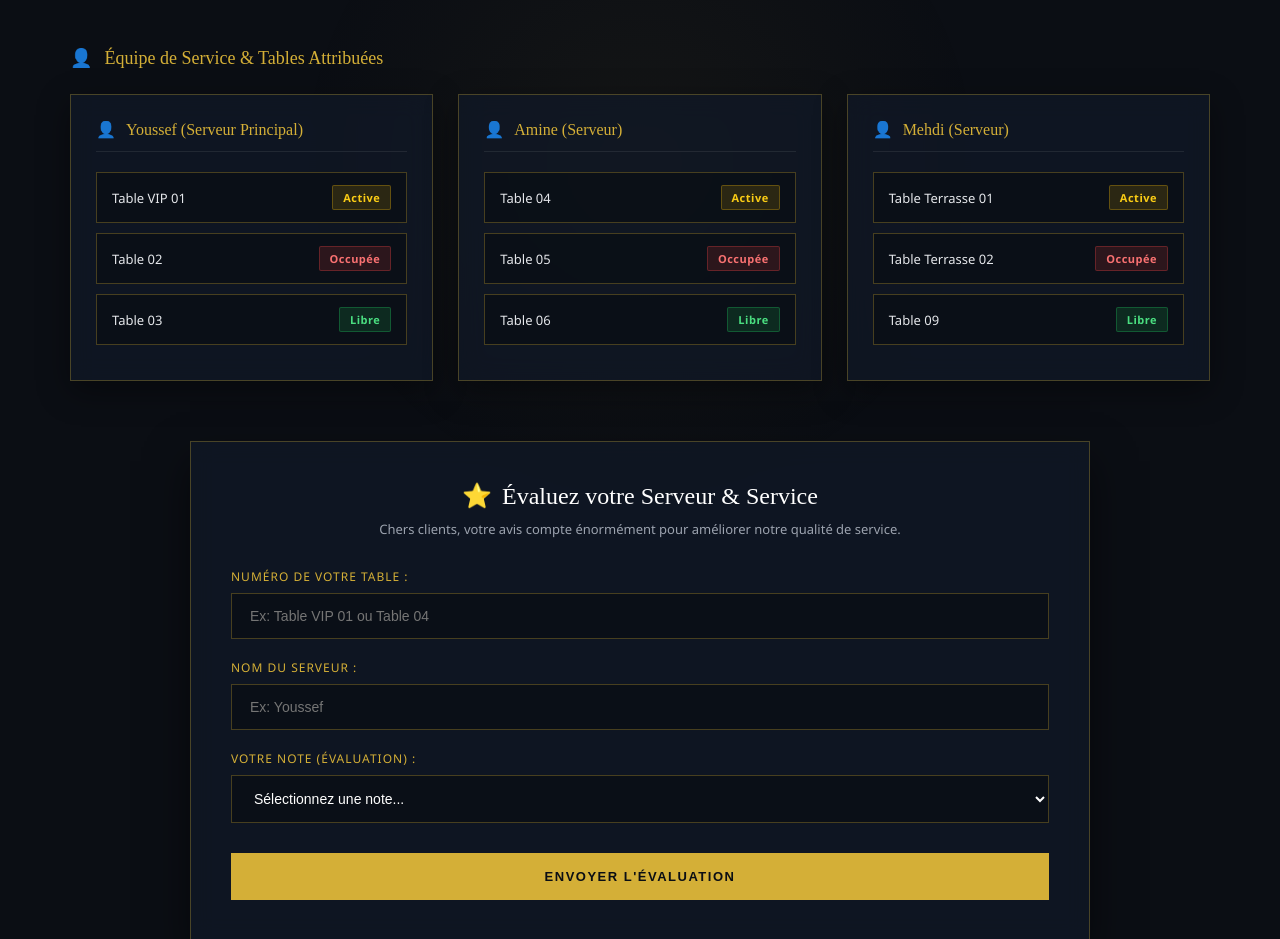
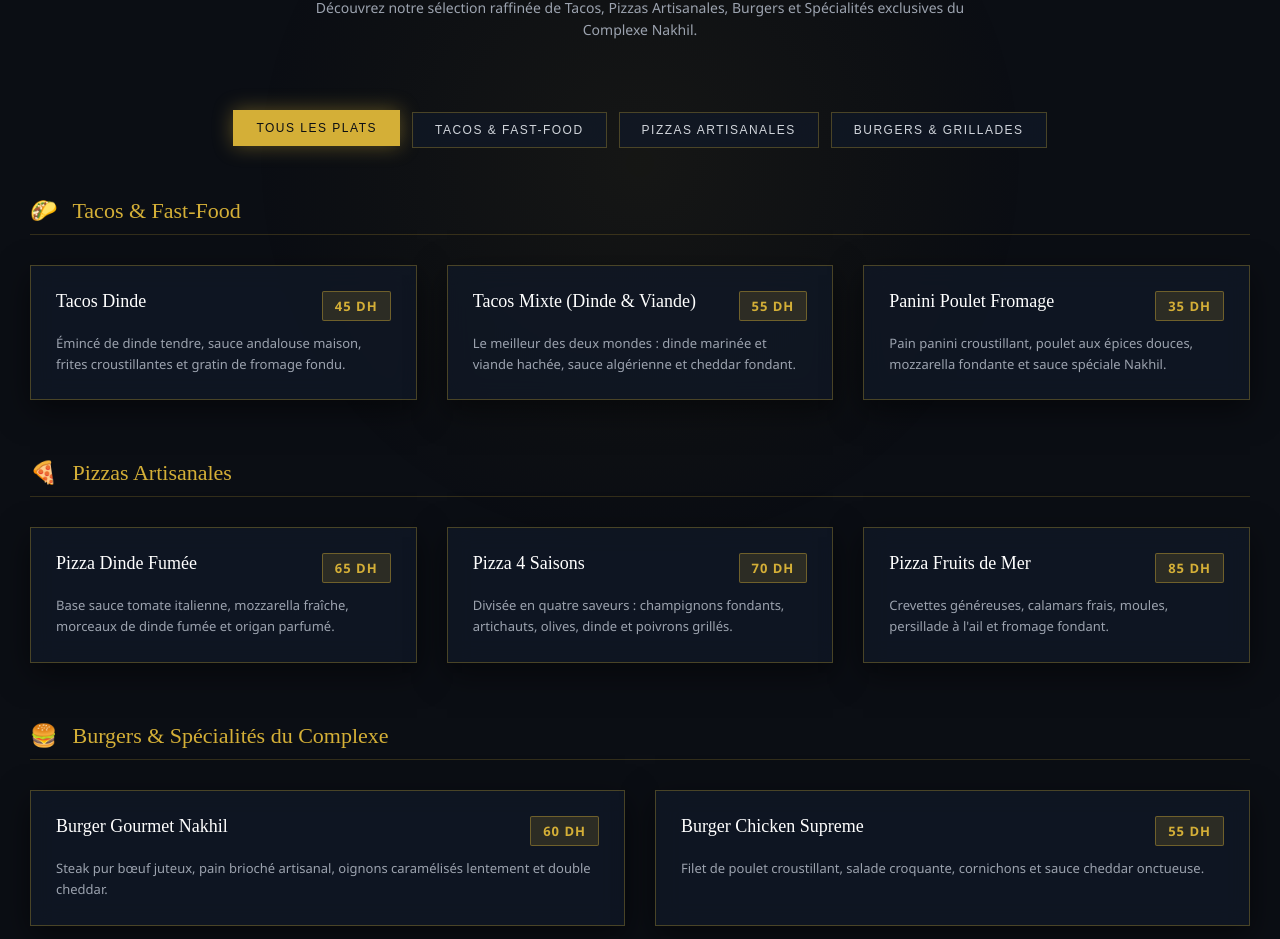
Before and after one commit to saltadoryt-tech/rayan, a website: page menu.html in a window 1280 px wide. Shown: the part 237-1176 px from the top of the page. Drawn offline with Linux system fonts and the light colour scheme.

Commit message:
Update menu.html

```diff
--- a/menu.html
+++ b/menu.html
@@ -3,7 +3,7 @@
 <head>
     <meta charset="UTF-8">
     <meta name="viewport" content="width=device-width, initial-scale=1.0">
-    <title>Répartition du Service | Complexe Nakhil</title>
+    <title>Notre Menu Gastronomique | Complexe Nakhil</title>
     <style>
         :root {
             --gold: #d4af37;
@@ -30,18 +30,24 @@
             position: relative;
         }
 
-        /* Background Watermark Star */
+        /* Background Watermark Star Animation */
         body::before {
             content: '';
             position: fixed;
             top: 50%;
             left: 50%;
             transform: translate(-50%, -50%);
-            width: 700px;
-            height: 700px;
-            background: radial-gradient(circle, rgba(212, 175, 55, 0.05) 0%, transparent 70%);
+            width: 800px;
+            height: 800px;
+            background: radial-gradient(circle, rgba(212, 175, 55, 0.06) 0%, transparent 70%);
             pointer-events: none;
             z-index: 0;
+            animation: pulseGlow 8s ease-in-out infinite alternate;
+        }
+
+        @keyframes pulseGlow {
+            0% { transform: translate(-50%, -50%) scale(0.9); opacity: 0.6; }
+            100% { transform: translate(-50%, -50%) scale(1.1); opacity: 1; }
         }
 
         /* --- HEADER & NAVIGATION --- */
@@ -154,257 +160,194 @@
             border-radius: 4px;
         }
 
-        /* Responsive Mobile Menu Drawer */
         @media (max-width: 992px) {
-            .nav-container {
-                padding: 15px 20px;
-            }
-            .mobile-menu-btn {
-                display: flex;
-            }
+            .nav-container { padding: 15px 20px; }
+            .mobile-menu-btn { display: flex; }
             .nav-links {
                 position: absolute;
-                top: 73px;
-                left: 0;
-                width: 100%;
+                top: 73px; left: 0; width: 100%;
                 background: rgba(11, 14, 20, 0.98);
                 flex-direction: column;
                 align-items: center;
-                padding: 30px 0;
-                gap: 20px;
+                padding: 30px 0; gap: 20px;
                 border-bottom: 1px solid var(--border-gold);
-                transform: translateY(-150%);
-                opacity: 0;
-                transition: all 0.4s ease-in-out;
-                pointer-events: none;
+                transform: translateY(-150%); opacity: 0;
+                transition: all 0.4s ease-in-out; pointer-events: none;
             }
-            .nav-links.open {
-                transform: translateY(0);
-                opacity: 1;
-                pointer-events: auto;
-            }
-            .btn-reserve-top {
-                display: none;
-            }
+            .nav-links.open { transform: translateY(0); opacity: 1; pointer-events: auto; }
+            .btn-reserve-top { display: none; }
         }
 
-        /* --- MAIN PAGE CONTENT --- */
-        .page-hero {
+        /* --- MENU HERO --- */
+        .menu-hero {
             text-align: center;
-            padding: 60px 20px 30px 20px;
+            padding: 70px 20px 40px 20px;
             position: relative;
             z-index: 1;
         }
 
-        .page-hero span {
+        .menu-hero span {
             color: var(--gold);
             font-size: 11px;
-            letter-spacing: 3px;
+            letter-spacing: 4px;
             text-transform: uppercase;
             display: block;
             margin-bottom: 10px;
         }
 
-        .page-hero h1 {
-            font-size: 38px;
+        .menu-hero h1 {
+            font-size: 42px;
             font-family: serif;
             font-weight: 400;
-            margin-bottom: 10px;
             color: #ffffff;
+            margin-bottom: 15px;
         }
 
-        .page-hero p {
+        .menu-hero p {
             color: var(--text-muted);
             font-size: 14px;
-            letter-spacing: 0.5px;
-            max-width: 600px;
+            max-width: 650px;
             margin: 0 auto;
+            line-height: 1.6;
         }
 
-        .container {
-            max-width: 1200px;
-            margin: 0 auto;
-            padding: 20px 30px 100px 30px;
+        /* --- CATEGORY TABS FILTER --- */
+        .menu-categories {
+            display: flex;
+            justify-content: center;
+            gap: 12px;
+            flex-wrap: wrap;
+            margin: 30px 20px 50px 20px;
             position: relative;
             z-index: 1;
         }
 
-        /* Section Title */
-        .section-title {
-            display: flex;
-            align-items: center;
-            gap: 12px;
-            font-size: 18px;
-            font-family: serif;
-            color: var(--gold);
-            margin-bottom: 25px;
+        .cat-btn {
+            background: var(--bg-card);
+            border: 1px solid var(--border-gold);
+            color: #d1d5db;
+            padding: 10px 22px;
+            font-size: 12px;
+            letter-spacing: 1.5px;
+            text-transform: uppercase;
+            cursor: pointer;
+            transition: all 0.3s ease;
+            backdrop-filter: blur(10px);
         }
 
-        /* Servers Grid */
-        .servers-grid {
-            display: grid;
-            grid-template-columns: repeat(auto-fit, minmax(340px, 1fr));
-            gap: 25px;
+        .cat-btn:hover, .cat-btn.active {
+            background: var(--gold);
+            color: var(--bg-dark);
+            border-color: var(--gold);
+            box-shadow: 0 0 20px rgba(212, 175, 55, 0.4);
+            transform: translateY(-2px);
+        }
+
+        /* --- MENU CONTAINER & SECTIONS --- */
+        .menu-container {
+            max-width: 1300px;
+            margin: 0 auto;
+            padding: 0 30px 100px 30px;
+            position: relative;
+            z-index: 1;
+        }
+
+        .menu-section {
             margin-bottom: 60px;
         }
 
-        .server-card {
+        .section-heading {
+            display: flex;
+            align-items: center;
+            gap: 15px;
+            font-size: 22px;
+            font-family: serif;
+            color: var(--gold);
+            margin-bottom: 30px;
+            border-bottom: 1px solid rgba(212, 175, 55, 0.2);
+            padding-bottom: 10px;
+        }
+
+        .menu-grid {
+            display: grid;
+            grid-template-columns: repeat(auto-fit, minmax(360px, 1fr));
+            gap: 30px;
+        }
+
+        /* --- MENU ITEM CARD WITH STUNNING ANIMATION --- */
+        .menu-item {
             background: var(--bg-card);
             border: 1px solid var(--border-gold);
             padding: 25px;
             backdrop-filter: blur(12px);
-            box-shadow: 0 10px 30px rgba(0, 0, 0, 0.4);
-            transition: all 0.3s ease;
+            position: relative;
+            overflow: hidden;
+            box-shadow: 0 10px 30px rgba(0, 0, 0, 0.5);
+            transition: transform 0.4s cubic-bezier(0.16, 1, 0.3, 1), border-color 0.4s, box-shadow 0.4s;
         }
 
-        .server-card:hover {
-            transform: translateY(-5px);
-            border-color: var(--gold);
-            box-shadow: 0 15px 35px rgba(212, 175, 55, 0.15);
+        /* Gold glowing sweep effect on hover */
+        .menu-item::before {
+            content: '';
+            position: absolute;
+            top: 0; left: -100%;
+            width: 100%; height: 100%;
+            background: linear-gradient(90deg, transparent, rgba(212, 175, 55, 0.08), transparent);
+            transition: 0.6s;
         }
 
-        .server-header {
-            display: flex;
-            align-items: center;
-            gap: 10px;
-            font-size: 16px;
-            font-weight: 500;
-            font-family: serif;
-            color: var(--gold);
-            margin-bottom: 20px;
-            border-bottom: 1px solid rgba(255, 255, 255, 0.08);
-            padding-bottom: 12px;
+        .menu-item:hover::before {
+            left: 100%;
         }
 
-        .table-row {
+        .menu-item:hover {
+            transform: translateY(-8px) scale(1.01);
+            border-color: var(--gold);
+            box-shadow: 0 20px 40px rgba(212, 175, 55, 0.2);
+        }
+
+        .item-header {
             display: flex;
             justify-content: space-between;
-            align-items: center;
-            background: rgba(11, 14, 20, 0.8);
-            border: 1px solid var(--border-gold);
-            padding: 12px 15px;
-            margin-bottom: 10px;
-            font-size: 13px;
+            align-items: flex-start;
+            margin-bottom: 12px;
+            gap: 15px;
         }
 
-        .table-name {
-            color: #e5e7eb;
+        .item-title {
+            font-size: 18px;
+            font-family: serif;
+            color: #ffffff;
+            font-weight: 500;
+            transition: color 0.3s;
         }
 
-        .status-badge {
-            padding: 4px 10px;
-            font-size: 11px;
+        .menu-item:hover .item-title {
+            color: var(--gold);
+        }
+
+        .item-price {
+            background: rgba(212, 175, 55, 0.15);
+            color: var(--gold);
+            border: 1px solid rgba(212, 175, 55, 0.4);
+            padding: 5px 12px;
+            font-size: 13px;
             font-weight: 700;
-            letter-spacing: 0.5px;
+            letter-spacing: 1px;
+            white-space: nowrap;
             border-radius: 2px;
         }
 
-        .status-active {
-            background: rgba(234, 179, 8, 0.15);
-            color: #facc15;
-            border: 1px solid rgba(234, 179, 8, 0.3);
+        .item-desc {
+            color: var(--text-muted);
+            font-size: 13px;
+            line-height: 1.6;
         }
 
-        .status-occupied {
-            background: rgba(239, 68, 68, 0.15);
-            color: #f87171;
-            border: 1px solid rgba(239, 68, 68, 0.3);
-        }
-
-        .status-free {
-            background: rgba(34, 197, 94, 0.15);
-            color: #4ade80;
-            border: 1px solid rgba(34, 197, 94, 0.3);
-        }
-
-        /* Evaluation Section Box */
-        .eval-box {
-            background: var(--bg-card);
-            border: 1px solid var(--border-gold);
-            padding: 40px;
-            backdrop-filter: blur(12px);
-            box-shadow: 0 20px 40px rgba(0, 0, 0, 0.5);
-            max-width: 900px;
-            margin: 0 auto;
-        }
-
-        .eval-box h2 {
-            font-size: 24px;
-            font-family: serif;
-            text-align: center;
-            margin-bottom: 10px;
-            color: #ffffff;
-            display: flex;
-            align-items: center;
-            justify-content: center;
-            gap: 10px;
-            font-weight: 400;
-        }
-
-        .eval-box > p {
-            text-align: center;
-            color: var(--text-muted);
-            font-size: 13px;
-            margin-bottom: 30px;
-        }
-
-        .form-group {
-            margin-bottom: 20px;
-        }
-
-        .form-group label {
-            display: block;
-            font-size: 12px;
-            letter-spacing: 1px;
-            text-transform: uppercase;
-            color: var(--gold);
-            margin-bottom: 8px;
-        }
-
-        .form-control {
-            width: 100%;
-            background: rgba(11, 14, 20, 0.8);
-            border: 1px solid var(--border-gold);
-            color: #ffffff;
-            padding: 14px 18px;
-            font-size: 14px;
-            outline: none;
-            transition: border-color 0.3s, box-shadow 0.3s;
-        }
-
-        .form-control:focus {
-            border-color: var(--gold);
-            box-shadow: 0 0 10px rgba(212, 175, 55, 0.2);
-        }
-
-        select.form-control {
-            cursor: pointer;
-        }
-
-        .btn-submit {
-            background: var(--gold);
-            color: var(--bg-dark);
-            width: 100%;
-            padding: 16px;
-            font-weight: 700;
-            font-size: 13px;
-            letter-spacing: 1.5px;
-            text-transform: uppercase;
-            border: none;
-            cursor: pointer;
-            transition: all 0.3s;
-            margin-top: 10px;
-        }
-
-        .btn-submit:hover {
-            background: var(--gold-light);
-            box-shadow: 0 5px 20px rgba(212, 175, 55, 0.4);
-        }
-
-        /* Scroll Reveal Animation Classes */
+        /* --- SCROLL REVEAL ANIMATION CLASSES --- */
         .reveal {
             opacity: 0;
-            transform: translateY(30px);
+            transform: translateY(40px);
             transition: all 0.8s cubic-bezier(0.16, 1, 0.3, 1);
         }
 
@@ -414,12 +357,9 @@
         }
 
         @media (max-width: 768px) {
-            .eval-box {
-                padding: 20px;
-            }
-            .container {
-                padding: 15px 15px 80px 15px;
-            }
+            .menu-grid { grid-template-columns: 1fr; }
+            .menu-container { padding: 0 15px 80px 15px; }
+            .menu-hero h1 { font-size: 30px; }
         }
     </style>
 </head>
@@ -435,9 +375,9 @@
 
             <div class="nav-links" id="navLinks">
                 <a href="nakhil.html">Accueil</a>
-                <a href="menu.html">Menu</a>
+                <a href="menu.html" class="active">Menu</a>
                 <a href="reservation.html">Réservation</a>
-                <a href="repartition.html" class="active">Service & Équipe</a>
+                <a href="repartition.html">Service & Équipe</a>
                 <a href="nakhil.html#contact">Contact</a>
                 <a href="admin.html">Admin</a>
             </div>
@@ -447,112 +387,110 @@
         </div>
     </header>
 
-    <!-- Page Title -->
-    <section class="page-hero reveal">
-        <span>Organisation</span>
-        <h1>Répartition du Service</h1>
-        <p>Gestion des tables par serveur et espace d'évaluation client du Complexe Nakhil.</p>
+    <!-- Hero Section -->
+    <section class="menu-hero reveal">
+        <span>La Carte</span>
+        <h1>Notre Menu Gastronomique</h1>
+        <p>Découvrez notre sélection raffinée de Tacos, Pizzas Artisanales, Burgers et Spécialités exclusives du Complexe Nakhil.</p>
     </section>
 
-    <!-- Main Container -->
-    <div class="container">
+    <!-- Categories Buttons -->
+    <div class="menu-categories reveal">
+        <button class="cat-btn active" onclick="filterMenu('all')">Tous les Plats</button>
+        <button class="cat-btn" onclick="filterMenu('tacos')">Tacos & Fast-Food</button>
+        <button class="cat-btn" onclick="filterMenu('pizzas')">Pizzas Artisanales</button>
+        <button class="cat-btn" onclick="filterMenu('burgers')">Burgers & Grillades</button>
+    </div>
 
-        <!-- Section 1: Servers & Tables -->
-        <div class="reveal">
-            <div class="section-title">
-                <span>👤</span> Équipe de Service & Tables Attribuées
+    <!-- Main Menu Content -->
+    <div class="menu-container">
+
+        <!-- Category: Tacos & Fast-Food -->
+        <div class="menu-section reveal" data-category="tacos">
+            <div class="section-heading">
+                <span>🌮</span> Tacos & Fast-Food
             </div>
-
-            <div class="servers-grid">
-                <!-- Server 1 -->
-                <div class="server-card">
-                    <div class="server-header">
-                        <span>👤</span> Youssef (Serveur Principal)
+            <div class="menu-grid">
+                <div class="menu-item">
+                    <div class="item-header">
+                        <span class="item-title">Tacos Dinde</span>
+                        <span class="item-price">45 DH</span>
                     </div>
-                    <div class="table-row">
-                        <span class="table-name">Table VIP 01</span>
-                        <span class="status-badge status-active">Active</span>
-                    </div>
-                    <div class="table-row">
-                        <span class="table-name">Table 02</span>
-                        <span class="status-badge status-occupied">Occupée</span>
-                    </div>
-                    <div class="table-row">
-                        <span class="table-name">Table 03</span>
-                        <span class="status-badge status-free">Libre</span>
-                    </div>
+                    <div class="item-desc">Émincé de dinde tendre, sauce andalouse maison, frites croustillantes et gratin de fromage fondu.</div>
                 </div>
 
-                <!-- Server 2 -->
-                <div class="server-card">
-                    <div class="server-header">
-                        <span>👤</span> Amine (Serveur)
+                <div class="menu-item">
+                    <div class="item-header">
+                        <span class="item-title">Tacos Mixte (Dinde & Viande)</span>
+                        <span class="item-price">55 DH</span>
                     </div>
-                    <div class="table-row">
-                        <span class="table-name">Table 04</span>
-                        <span class="status-badge status-active">Active</span>
-                    </div>
-                    <div class="table-row">
-                        <span class="table-name">Table 05</span>
-                        <span class="status-badge status-occupied">Occupée</span>
-                    </div>
-                    <div class="table-row">
-                        <span class="table-name">Table 06</span>
-                        <span class="status-badge status-free">Libre</span>
-                    </div>
+                    <div class="item-desc">Le meilleur des deux mondes : dinde marinée et viande hachée, sauce algérienne et cheddar fondant.</div>
                 </div>
 
-                <!-- Server 3 -->
-                <div class="server-card">
-                    <div class="server-header">
-                        <span>👤</span> Mehdi (Serveur)
+                <div class="menu-item">
+                    <div class="item-header">
+                        <span class="item-title">Panini Poulet Fromage</span>
+                        <span class="item-price">35 DH</span>
                     </div>
-                    <div class="table-row">
-                        <span class="table-name">Table Terrasse 01</span>
-                        <span class="status-badge status-active">Active</span>
-                    </div>
-                    <div class="table-row">
-                        <span class="table-name">Table Terrasse 02</span>
-                        <span class="status-badge status-occupied">Occupée</span>
-                    </div>
-                    <div class="table-row">
-                        <span class="table-name">Table 09</span>
-                        <span class="status-badge status-free">Libre</span>
-                    </div>
+                    <div class="item-desc">Pain panini croustillant, poulet aux épices douces, mozzarella fondante et sauce spéciale Nakhil.</div>
                 </div>
             </div>
         </div>
 
-        <!-- Section 2: Evaluation Form -->
-        <div class="eval-box reveal">
-            <h2><span>⭐</span> Évaluez votre Serveur & Service</h2>
-            <p>Chers clients, votre avis compte énormément pour améliorer notre qualité de service.</p>
-
-            <form onsubmit="event.preventDefault(); alert('Merci pour votre évaluation !');">
-                <div class="form-group">
-                    <label>Numéro de votre Table :</label>
-                    <input type="text" class="form-control" placeholder="Ex: Table VIP 01 ou Table 04" required>
+        <!-- Category: Pizzas Artisanales -->
+        <div class="menu-section reveal" data-category="pizzas">
+            <div class="section-heading">
+                <span>🍕</span> Pizzas Artisanales
+            </div>
+            <div class="menu-grid">
+                <div class="menu-item">
+                    <div class="item-header">
+                        <span class="item-title">Pizza Dinde Fumée</span>
+                        <span class="item-price">65 DH</span>
+                    </div>
+                    <div class="item-desc">Base sauce tomate italienne, mozzarella fraîche, morceaux de dinde fumée et origan parfumé.</div>
                 </div>
 
-                <div class="form-group">
-                    <label>Nom du Serveur :</label>
-                    <input type="text" class="form-control" placeholder="Ex: Youssef" required>
+                <div class="menu-item">
+                    <div class="item-header">
+                        <span class="item-title">Pizza 4 Saisons</span>
+                        <span class="item-price">70 DH</span>
+                    </div>
+                    <div class="item-desc">Divisée en quatre saveurs : champignons fondants, artichauts, olives, dinde et poivrons grillés.</div>
                 </div>
 
-                <div class="form-group">
-                    <label>Votre Note (Évaluation) :</label>
-                    <select class="form-control" required>
-                        <option value="" disabled selected>Sélectionnez une note...</option>
-                        <option value="5">⭐⭐⭐⭐⭐ - Excellent</option>
-                        <option value="4">⭐⭐⭐⭐ - Très Bien</option>
-                        <option value="3">⭐⭐⭐ - Satisfaisant</option>
-                        <option value="2">⭐⭐ - À améliorer</option>
-                        <option value="1">⭐ - Insuffisant</option>
-                    </select>
+                <div class="menu-item">
+                    <div class="item-header">
+                        <span class="item-title">Pizza Fruits de Mer</span>
+                        <span class="item-price">85 DH</span>
+                    </div>
+                    <div class="item-desc">Crevettes généreuses, calamars frais, moules, persillade à l'ail et fromage fondant.</div>
+                </div>
+            </div>
+        </div>
+
+        <!-- Category: Burgers & Spécialités -->
+        <div class="menu-section reveal" data-category="burgers">
+            <div class="section-heading">
+                <span>🍔</span> Burgers & Spécialités du Complexe
+            </div>
+            <div class="menu-grid">
+                <div class="menu-item">
+                    <div class="item-header">
+                        <span class="item-title">Burger Gourmet Nakhil</span>
+                        <span class="item-price">60 DH</span>
+                    </div>
+                    <div class="item-desc">Steak pur bœuf juteux, pain brioché artisanal, oignons caramélisés lentement et double cheddar.</div>
                 </div>
 
-                <button type="submit" class="btn-submit">Envoyer l'évaluation</button>
-            </form>
+                <div class="menu-item">
+                    <div class="item-header">
+                        <span class="item-title">Burger Chicken Supreme</span>
+                        <span class="item-price">55 DH</span>
+                    </div>
+                    <div class="item-desc">Filet de poulet croustillant, salade croquante, cornichons et sauce cheddar onctueuse.</div>
+                </div>
+            </div>
         </div>
 
     </div>
@@ -572,7 +510,7 @@
             });
         });
 
-        // Scroll reveal animation
+        // Scroll reveal animation on load and scroll
         function revealOnScroll() {
             const reveals = document.querySelectorAll('.reveal');
             for (let i = 0; i < reveals.length; i++) {
@@ -587,6 +525,22 @@
 
         window.addEventListener('scroll', revealOnScroll);
         window.addEventListener('load', revealOnScroll);
+
+        // Simple Category Filter Effect
+        function filterMenu(category) {
+            const buttons = document.querySelectorAll('.cat-btn');
+            buttons.forEach(btn => btn.classList.remove('active'));
+            event.target.classList.add('active');
+
+            const sections = document.querySelectorAll('.menu-section');
+            sections.forEach(section => {
+                if (category === 'all' || section.getAttribute('data-category') === category) {
+                    section.style.display = 'block';
+                } else {
+                    section.style.display = 'none';
+                }
+            });
+        }
     </script>
 </body>
 </html>
```
